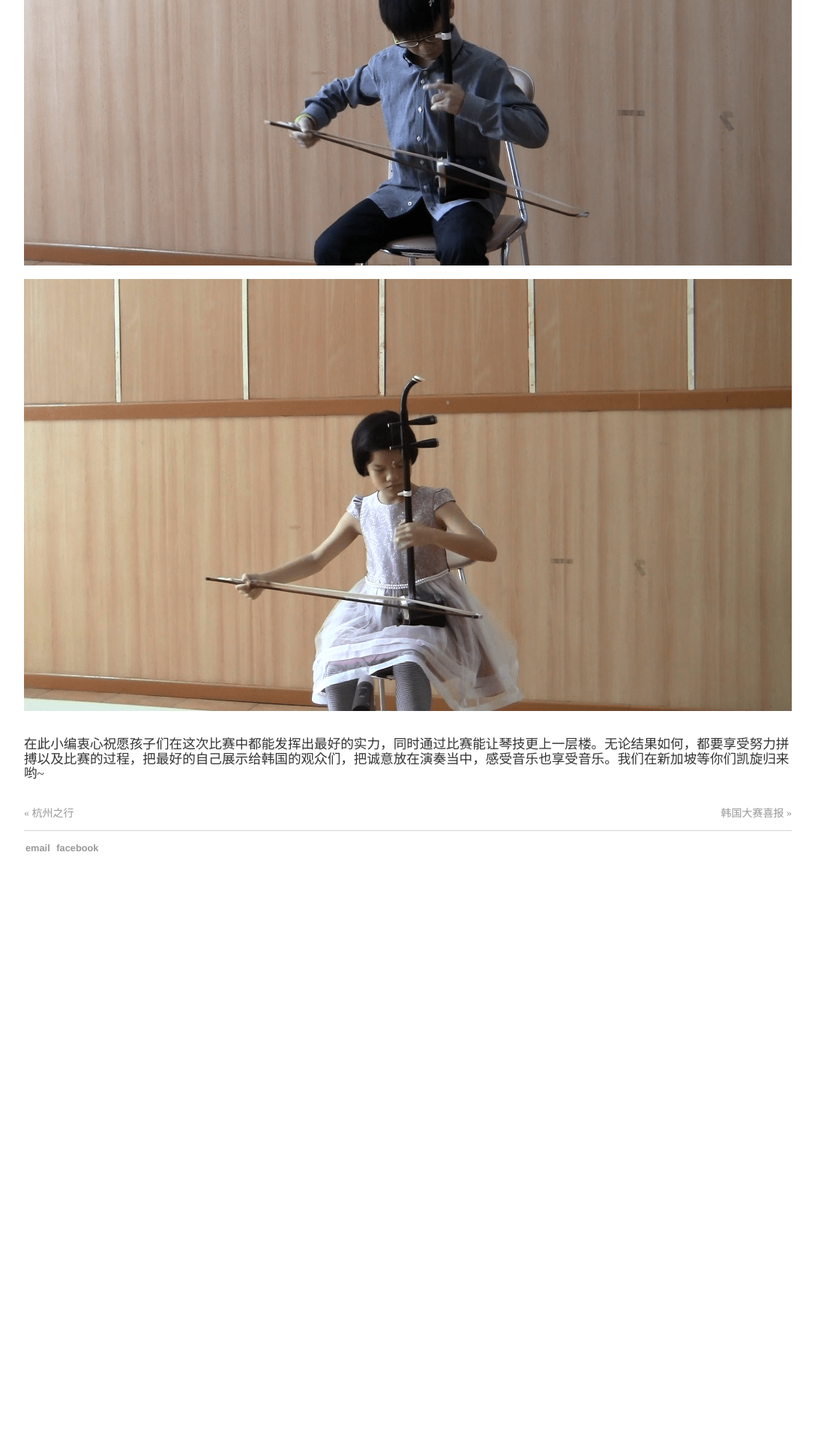
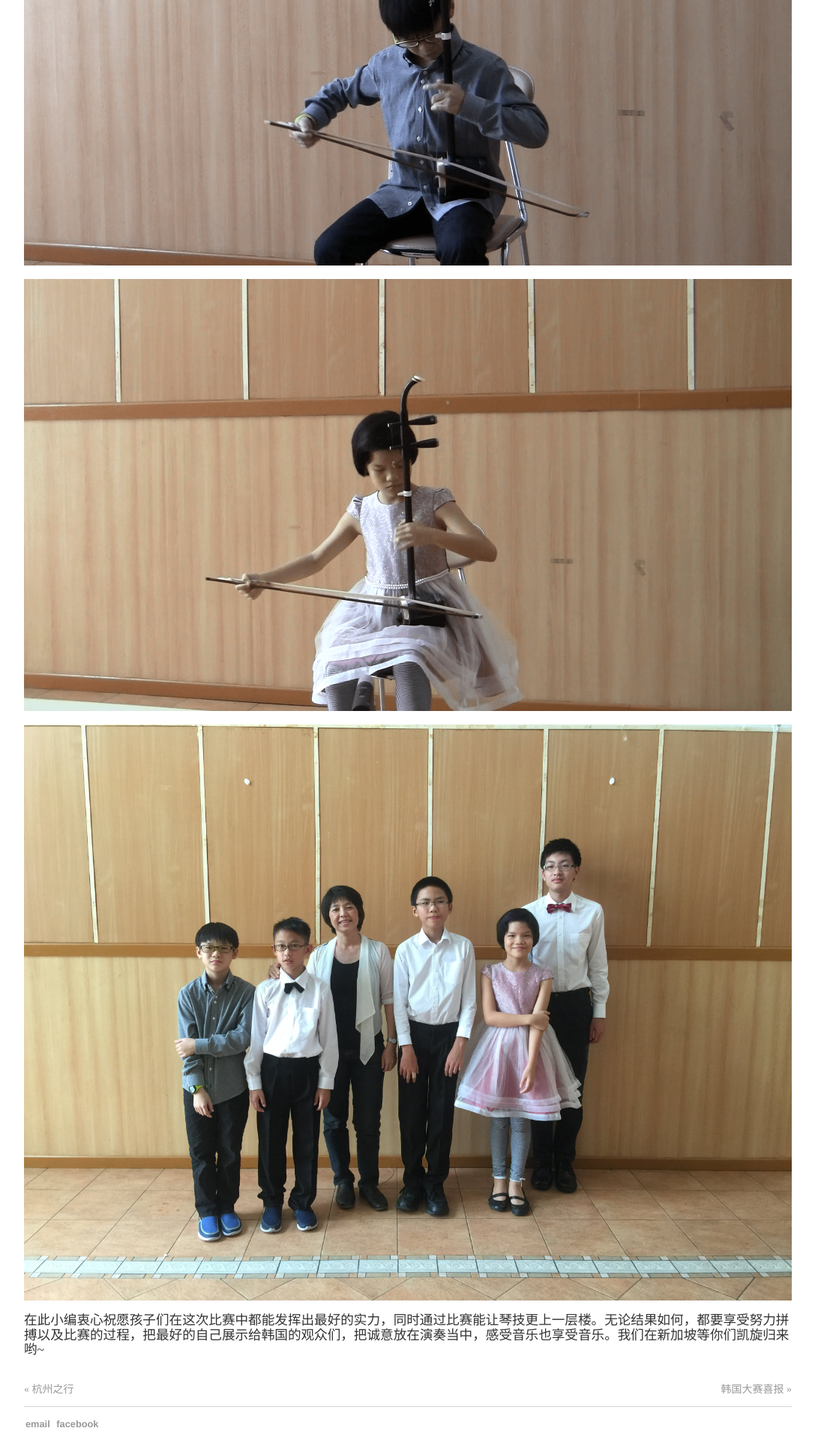
Before and after one commit to sgerhusociety/sgerhusociety.github.io, a Jekyll site: the page built from _posts/2016-03-05-korea-contest-prepare.md, in a window 1280 px wide. Shown: the part 2846-4766 px from the top of the page at 75% size, without its empty margins (96-1183 px from the left). Built offline with Jekyll 4.4.1, drawn with Linux system fonts in a browser that asks for light colours; comment, search, counter and statistics services are not loaded; before the commit the page ends 3998 px from its top, so only the background shows below that.

Commit message:
fix: blob content

```diff
--- a/_posts/2016-03-05-korea-contest-prepare.md
+++ b/_posts/2016-03-05-korea-contest-prepare.md
@@ -18,6 +18,6 @@ date: 2016-03-05
 
 ![](/files/2016-03-korea-contest-prepare/korea-5-min.png){:max-width=70% .center-image}
 
-![](/files/korea-6-min.jpg){:max-width=70% .center-image}
+![](/files/2016-03-korea-contest-prepare/korea-6-min.jpg){:max-width=70% .center-image}
 
 在此小编衷心祝愿孩子们在这次比赛中都能发挥出最好的实力，同时通过比赛能让琴技更上一层楼。无论结果如何，都要享受努力拼搏以及比赛的过程，把最好的自己展示给韩国的观众们，把诚意放在演奏当中，感受音乐也享受音乐。我们在新加坡等你们凯旋归来哟~
```
